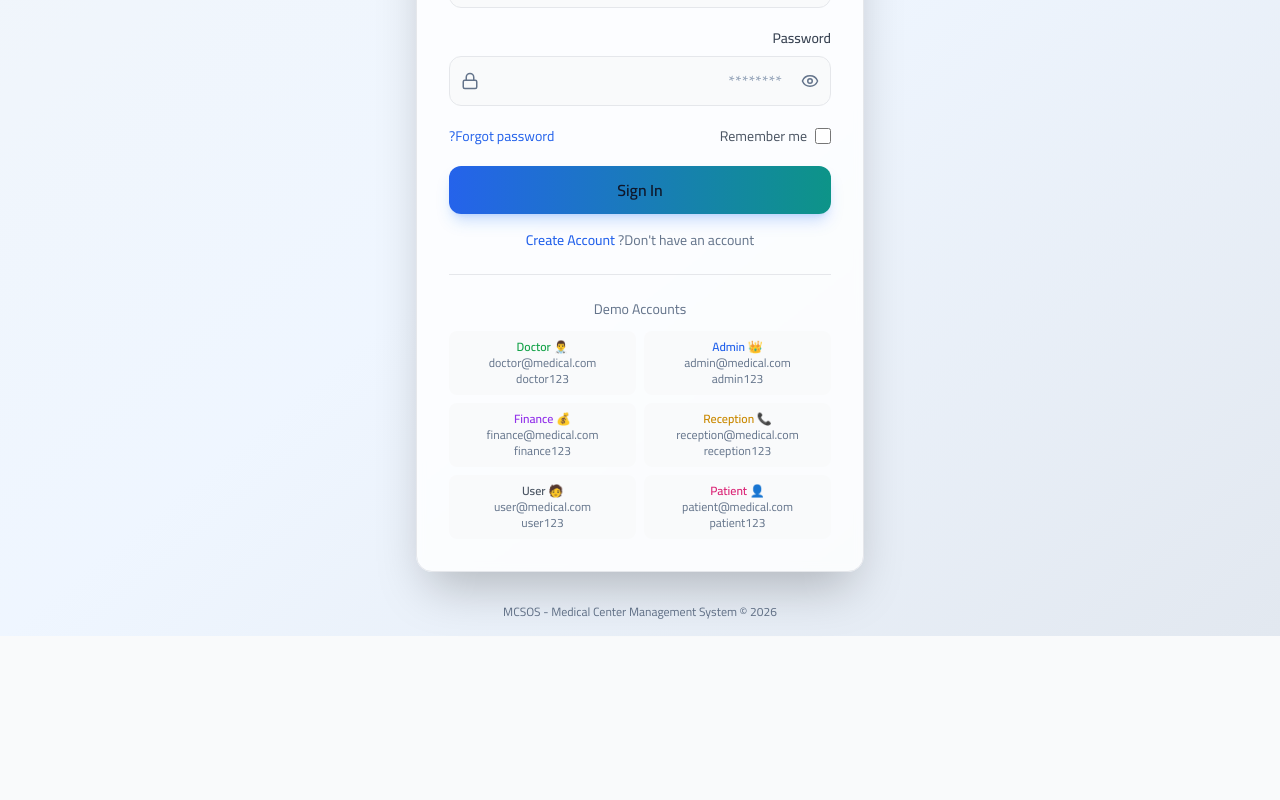
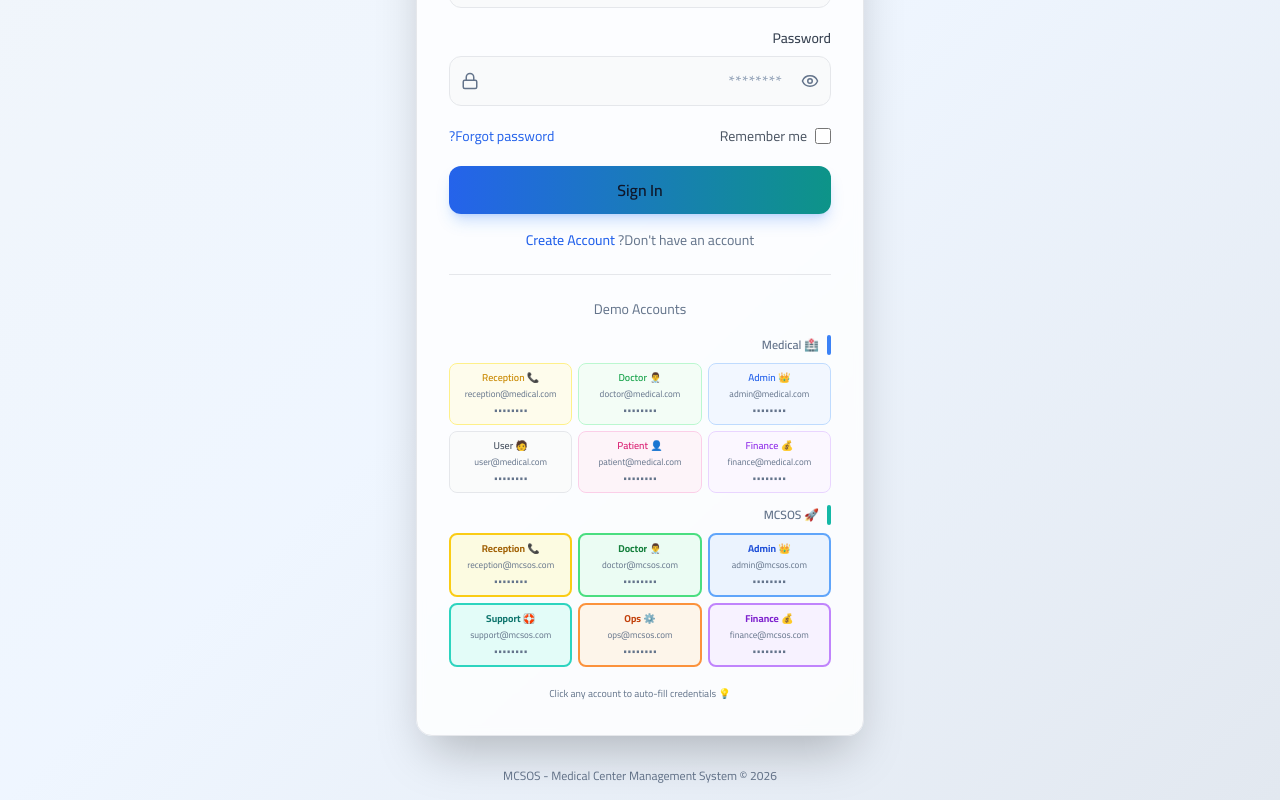
Before and after one commit to Islam412/MCSOS-System, a React (Vite) app: page /login in a window 1280 px wide. Shown: the part 411-1211 px from the top of the page. Before the commit the page ends 1047 px from the top, so only its background shows below. Built offline with nearby package versions, Linux system fonts and the light colour scheme.

Commit message:
show acccout test demo at oflien and connect api at loging page

```diff
--- a/src/pages/auth/Login.jsx
+++ b/src/pages/auth/Login.jsx
@@ -5,12 +5,13 @@ import { useTranslation } from 'react-i18next'
 import { Eye, EyeOff, Mail, Lock, User, Shield, AlertCircle, Building, Heart } from 'lucide-react'
 import toast from 'react-hot-toast'
 
-// ========== استيراد خدمات API (المسار الصحيح للمجلد auth) ==========
+// ========== استيراد خدمات API ==========
 import { authService } from '../../services/api'
 import { useServices } from '../../context/ServiceContext'
 
 // ========== الحسابات المحلية (احتياطي لوضع عدم الاتصال) ==========
 const users = [
+  // ===== المستخدمون الأصليون (Medical) =====
   {
     id: 1,
     email: 'admin@medical.com',
@@ -114,6 +115,86 @@ const users = [
     avatar: null,
     department: 'مرضى',
     departmentEn: 'Patients'
+  },
+
+  // ===== المستخدمون الجدد (MCSOS) =====
+  {
+    id: 9,
+    email: 'admin@mcsos.com',
+    password: 'password123',
+    name: 'مدير النظام',
+    nameEn: 'System Admin',
+    role: 'admin',
+    roleAr: 'مدير النظام',
+    roleEn: 'System Administrator',
+    avatar: null,
+    department: 'الإدارة',
+    departmentEn: 'Administration'
+  },
+  {
+    id: 10,
+    email: 'reception@mcsos.com',
+    password: 'password123',
+    name: 'موظف استقبال',
+    nameEn: 'Reception User',
+    role: 'reception',
+    roleAr: 'موظف استقبال',
+    roleEn: 'Receptionist',
+    avatar: null,
+    department: 'الاستقبال',
+    departmentEn: 'Reception'
+  },
+  {
+    id: 11,
+    email: 'doctor@mcsos.com',
+    password: 'password123',
+    name: 'د. محمد',
+    nameEn: 'Doctor User',
+    role: 'doctor',
+    roleAr: 'طبيب',
+    roleEn: 'Doctor',
+    avatar: null,
+    department: 'الطب',
+    departmentEn: 'Medical'
+  },
+  {
+    id: 12,
+    email: 'finance@mcsos.com',
+    password: 'password123',
+    name: 'مدير مالي',
+    nameEn: 'Finance User',
+    role: 'finance',
+    roleAr: 'مدير مالي',
+    roleEn: 'Finance Manager',
+    avatar: null,
+    department: 'المالية',
+    departmentEn: 'Finance'
+  },
+  {
+    id: 13,
+    email: 'ops@mcsos.com',
+    password: 'password123',
+    name: 'مدير العمليات',
+    nameEn: 'Operations Manager',
+    role: 'admin',
+    roleAr: 'مدير العمليات',
+    roleEn: 'Operations Manager',
+    avatar: null,
+    department: 'العمليات',
+    departmentEn: 'Operations'
+  },
+  {
+    id: 14,
+    email: 'support@mcsos.com',
+    password: 'password123',
+    name: 'دعم العملاء',
+    nameEn: 'Customer Support',
+    role: 'user',
+    roleAr: 'دعم العملاء',
+    roleEn: 'Customer Support',
+    avatar: null,
+    department: 'الدعم',
+    departmentEn: 'Support'
   }
 ]
 
@@ -269,7 +350,6 @@ export default function Login() {
           <p className="text-gray-500 dark:text-gray-400 mt-2">
             {isRTL ? 'نظام إدارة المركز الطبي' : 'Medical Center Management System'}
           </p>
-          {/* حالة الاتصال */}
           {!isOnline && (
             <span className="inline-block mt-2 px-3 py-1 bg-yellow-500/20 text-yellow-400 rounded-full text-xs">
               ⚡ غير متصل - وضع عدم الاتصال
@@ -303,7 +383,6 @@ export default function Login() {
 
           {/* نموذج تسجيل الدخول */}
           <form onSubmit={handleLogin} className="space-y-5">
-            {/* رسالة الخطأ */}
             {error && (
               <div className="bg-red-50 dark:bg-red-500/10 border border-red-200 dark:border-red-500/30 rounded-lg p-3 flex items-center gap-2">
                 <AlertCircle size={18} className="text-red-500 dark:text-red-400" />
@@ -311,7 +390,6 @@ export default function Login() {
               </div>
             )}
 
-            {/* البريد الإلكتروني */}
             <div>
               <label className="block text-sm font-medium text-gray-700 dark:text-gray-300 mb-2">
                 {isRTL ? 'البريد الإلكتروني' : 'Email Address'}
@@ -329,7 +407,6 @@ export default function Login() {
               </div>
             </div>
 
-            {/* كلمة المرور */}
             <div>
               <label className="block text-sm font-medium text-gray-700 dark:text-gray-300 mb-2">
                 {isRTL ? 'كلمة المرور' : 'Password'}
@@ -354,7 +431,6 @@ export default function Login() {
               </div>
             </div>
 
-            {/* تذكرني ونسيت كلمة المرور */}
             <div className="flex items-center justify-between">
               <label className="flex items-center gap-2 cursor-pointer">
                 <input
@@ -376,7 +452,6 @@ export default function Login() {
               </button>
             </div>
 
-            {/* زر تسجيل الدخول */}
             <button
               type="submit"
               disabled={loading}
@@ -390,7 +465,6 @@ export default function Login() {
             </button>
           </form>
 
-          {/* رابط إنشاء حساب */}
           <div className="mt-4 text-center">
             <p className="text-sm text-gray-500 dark:text-gray-400">
               {isRTL ? 'ليس لديك حساب؟' : "Don't have an account?"}{' '}
@@ -400,42 +474,97 @@ export default function Login() {
             </p>
           </div>
 
-          {/* حسابات تجريبية */}
+          {/* ========== حسابات تجريبية - الشكل الجديد ========== */}
           <div className="mt-6 pt-6 border-t border-gray-200 dark:border-gray-700">
-            <p className="text-center text-sm text-gray-500 dark:text-gray-400 mb-3">
+            <p className="text-center text-sm text-gray-500 dark:text-gray-400 mb-4">
               {isRTL ? 'حسابات تجريبية' : 'Demo Accounts'}
             </p>
-            <div className="grid grid-cols-2 gap-2 text-xs">
-              <div className="bg-gray-50 dark:bg-gray-700/30 rounded-lg p-2 text-center">
-                <p className="text-blue-600 dark:text-blue-400 font-semibold">👑 Admin</p>
-                <p className="text-gray-400 dark:text-gray-500">admin@medical.com</p>
-                <p className="text-gray-400 dark:text-gray-500">admin123</p>
+
+            {/* Medical Accounts */}
+            <div className="mb-3">
+              <div className="flex items-center gap-2 mb-2">
+                <div className="w-1 h-5 bg-blue-500 rounded-full"></div>
+                <span className="text-xs font-semibold text-gray-500 dark:text-gray-400">🏥 Medical</span>
               </div>
-              <div className="bg-gray-50 dark:bg-gray-700/30 rounded-lg p-2 text-center">
-                <p className="text-green-600 dark:text-green-400 font-semibold">👨‍⚕️ Doctor</p>
-                <p className="text-gray-400 dark:text-gray-500">doctor@medical.com</p>
-                <p className="text-gray-400 dark:text-gray-500">doctor123</p>
+              <div className="grid grid-cols-3 gap-1.5 text-xs">
+                <div className="bg-blue-50/80 dark:bg-blue-900/20 rounded-lg p-1.5 text-center border border-blue-200 dark:border-blue-800 hover:shadow-md transition-all cursor-pointer" onClick={() => { setEmail('admin@medical.com'); setPassword('admin123'); }}>
+                  <p className="text-blue-600 dark:text-blue-400 font-semibold text-[10px]">👑 Admin</p>
+                  <p className="text-gray-400 dark:text-gray-500 text-[9px] truncate">admin@medical.com</p>
+                  <p className="text-gray-400 dark:text-gray-500 text-[9px]">••••••••</p>
+                </div>
+                <div className="bg-green-50/80 dark:bg-green-900/20 rounded-lg p-1.5 text-center border border-green-200 dark:border-green-800 hover:shadow-md transition-all cursor-pointer" onClick={() => { setEmail('doctor@medical.com'); setPassword('doctor123'); }}>
+                  <p className="text-green-600 dark:text-green-400 font-semibold text-[10px]">👨‍⚕️ Doctor</p>
+                  <p className="text-gray-400 dark:text-gray-500 text-[9px] truncate">doctor@medical.com</p>
+                  <p className="text-gray-400 dark:text-gray-500 text-[9px]">••••••••</p>
+                </div>
+                <div className="bg-yellow-50/80 dark:bg-yellow-900/20 rounded-lg p-1.5 text-center border border-yellow-200 dark:border-yellow-800 hover:shadow-md transition-all cursor-pointer" onClick={() => { setEmail('reception@medical.com'); setPassword('reception123'); }}>
+                  <p className="text-yellow-600 dark:text-yellow-400 font-semibold text-[10px]">📞 Reception</p>
+                  <p className="text-gray-400 dark:text-gray-500 text-[9px] truncate">reception@medical.com</p>
+                  <p className="text-gray-400 dark:text-gray-500 text-[9px]">••••••••</p>
+                </div>
+                <div className="bg-purple-50/80 dark:bg-purple-900/20 rounded-lg p-1.5 text-center border border-purple-200 dark:border-purple-800 hover:shadow-md transition-all cursor-pointer" onClick={() => { setEmail('finance@medical.com'); setPassword('finance123'); }}>
+                  <p className="text-purple-600 dark:text-purple-400 font-semibold text-[10px]">💰 Finance</p>
+                  <p className="text-gray-400 dark:text-gray-500 text-[9px] truncate">finance@medical.com</p>
+                  <p className="text-gray-400 dark:text-gray-500 text-[9px]">••••••••</p>
+                </div>
+                <div className="bg-pink-50/80 dark:bg-pink-900/20 rounded-lg p-1.5 text-center border border-pink-200 dark:border-pink-800 hover:shadow-md transition-all cursor-pointer" onClick={() => { setEmail('patient@medical.com'); setPassword('patient123'); }}>
+                  <p className="text-pink-600 dark:text-pink-400 font-semibold text-[10px]">👤 Patient</p>
+                  <p className="text-gray-400 dark:text-gray-500 text-[9px] truncate">patient@medical.com</p>
+                  <p className="text-gray-400 dark:text-gray-500 text-[9px]">••••••••</p>
+                </div>
+                <div className="bg-gray-50/80 dark:bg-gray-700/20 rounded-lg p-1.5 text-center border border-gray-200 dark:border-gray-700 hover:shadow-md transition-all cursor-pointer" onClick={() => { setEmail('user@medical.com'); setPassword('user123'); }}>
+                  <p className="text-gray-600 dark:text-gray-400 font-semibold text-[10px]">🧑 User</p>
+                  <p className="text-gray-400 dark:text-gray-500 text-[9px] truncate">user@medical.com</p>
+                  <p className="text-gray-400 dark:text-gray-500 text-[9px]">••••••••</p>
+                </div>
               </div>
-              <div className="bg-gray-50 dark:bg-gray-700/30 rounded-lg p-2 text-center">
-                <p className="text-yellow-600 dark:text-yellow-400 font-semibold">📞 Reception</p>
-                <p className="text-gray-400 dark:text-gray-500">reception@medical.com</p>
-                <p className="text-gray-400 dark:text-gray-500">reception123</p>
+            </div>
+
+            {/* MCSOS Accounts */}
+            <div>
+              <div className="flex items-center gap-2 mb-2">
+                <div className="w-1 h-5 bg-teal-500 rounded-full"></div>
+                <span className="text-xs font-semibold text-gray-500 dark:text-gray-400">🚀 MCSOS</span>
               </div>
-              <div className="bg-gray-50 dark:bg-gray-700/30 rounded-lg p-2 text-center">
-                <p className="text-purple-600 dark:text-purple-400 font-semibold">💰 Finance</p>
-                <p className="text-gray-400 dark:text-gray-500">finance@medical.com</p>
-                <p className="text-gray-400 dark:text-gray-500">finance123</p>
+              <div className="grid grid-cols-3 gap-1.5 text-xs">
+                <div className="bg-blue-100/50 dark:bg-blue-900/30 rounded-lg p-1.5 text-center border-2 border-blue-400 dark:border-blue-600 hover:shadow-lg transition-all cursor-pointer" onClick={() => { setEmail('admin@mcsos.com'); setPassword('password123'); }}>
+                  <p className="text-blue-700 dark:text-blue-300 font-bold text-[10px]">👑 Admin</p>
+                  <p className="text-gray-400 dark:text-gray-500 text-[9px] truncate">admin@mcsos.com</p>
+                  <p className="text-gray-400 dark:text-gray-500 text-[9px]">••••••••</p>
+                </div>
+                <div className="bg-green-100/50 dark:bg-green-900/30 rounded-lg p-1.5 text-center border-2 border-green-400 dark:border-green-600 hover:shadow-lg transition-all cursor-pointer" onClick={() => { setEmail('doctor@mcsos.com'); setPassword('password123'); }}>
+                  <p className="text-green-700 dark:text-green-300 font-bold text-[10px]">👨‍⚕️ Doctor</p>
+                  <p className="text-gray-400 dark:text-gray-500 text-[9px] truncate">doctor@mcsos.com</p>
+                  <p className="text-gray-400 dark:text-gray-500 text-[9px]">••••••••</p>
+                </div>
+                <div className="bg-yellow-100/50 dark:bg-yellow-900/30 rounded-lg p-1.5 text-center border-2 border-yellow-400 dark:border-yellow-600 hover:shadow-lg transition-all cursor-pointer" onClick={() => { setEmail('reception@mcsos.com'); setPassword('password123'); }}>
+                  <p className="text-yellow-700 dark:text-yellow-300 font-bold text-[10px]">📞 Reception</p>
+                  <p className="text-gray-400 dark:text-gray-500 text-[9px] truncate">reception@mcsos.com</p>
+                  <p className="text-gray-400 dark:text-gray-500 text-[9px]">••••••••</p>
+                </div>
+                <div className="bg-purple-100/50 dark:bg-purple-900/30 rounded-lg p-1.5 text-center border-2 border-purple-400 dark:border-purple-600 hover:shadow-lg transition-all cursor-pointer" onClick={() => { setEmail('finance@mcsos.com'); setPassword('password123'); }}>
+                  <p className="text-purple-700 dark:text-purple-300 font-bold text-[10px]">💰 Finance</p>
+                  <p className="text-gray-400 dark:text-gray-500 text-[9px] truncate">finance@mcsos.com</p>
+                  <p className="text-gray-400 dark:text-gray-500 text-[9px]">••••••••</p>
+                </div>
+                <div className="bg-orange-100/50 dark:bg-orange-900/30 rounded-lg p-1.5 text-center border-2 border-orange-400 dark:border-orange-600 hover:shadow-lg transition-all cursor-pointer" onClick={() => { setEmail('ops@mcsos.com'); setPassword('password123'); }}>
+                  <p className="text-orange-700 dark:text-orange-300 font-bold text-[10px]">⚙️ Ops</p>
+                  <p className="text-gray-400 dark:text-gray-500 text-[9px] truncate">ops@mcsos.com</p>
+                  <p className="text-gray-400 dark:text-gray-500 text-[9px]">••••••••</p>
+                </div>
+                <div className="bg-teal-100/50 dark:bg-teal-900/30 rounded-lg p-1.5 text-center border-2 border-teal-400 dark:border-teal-600 hover:shadow-lg transition-all cursor-pointer" onClick={() => { setEmail('support@mcsos.com'); setPassword('password123'); }}>
+                  <p className="text-teal-700 dark:text-teal-300 font-bold text-[10px]">🛟 Support</p>
+                  <p className="text-gray-400 dark:text-gray-500 text-[9px] truncate">support@mcsos.com</p>
+                  <p className="text-gray-400 dark:text-gray-500 text-[9px]">••••••••</p>
+                </div>
               </div>
-              <div className="bg-gray-50 dark:bg-gray-700/30 rounded-lg p-2 text-center">
-                <p className="text-pink-600 dark:text-pink-400 font-semibold">👤 Patient</p>
-                <p className="text-gray-400 dark:text-gray-500">patient@medical.com</p>
-                <p className="text-gray-400 dark:text-gray-500">patient123</p>
-              </div>
-              <div className="bg-gray-50 dark:bg-gray-700/30 rounded-lg p-2 text-center">
-                <p className="text-gray-600 dark:text-gray-400 font-semibold">🧑 User</p>
-                <p className="text-gray-400 dark:text-gray-500">user@medical.com</p>
-                <p className="text-gray-400 dark:text-gray-500">user123</p>
-              </div>
+            </div>
+
+            {/* تلميح */}
+            <div className="mt-3 text-center">
+              <span className="text-[10px] text-gray-400 dark:text-gray-500">
+                💡 {isRTL ? 'انقر على أي حساب لتعبئة البيانات تلقائياً' : 'Click any account to auto-fill credentials'}
+              </span>
             </div>
           </div>
         </div>
```
